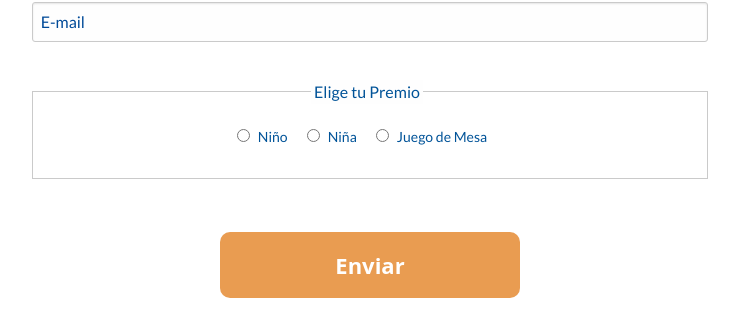
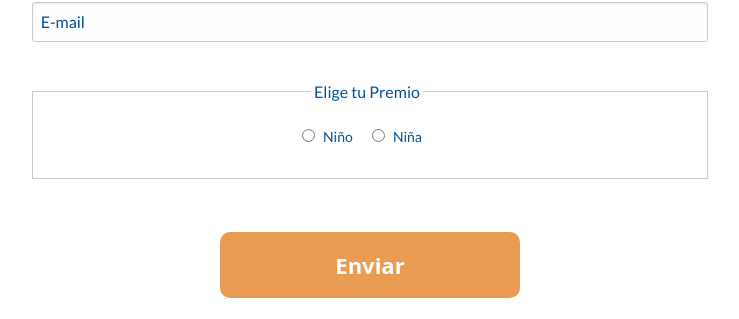
Before and after one commit to fbarriosr/e-learningWeb, a PHP site: page / in a window 1280 px wide. Shown: the part 1457-1776 px from the top of the page, without its empty margins (270-1009 px from the left). Run offline with PHP 8.4, Linux system fonts and the light colour scheme; some libraries are stand-ins or nearby versions.

Commit message:
2da parte

```diff
--- a/index.php
+++ b/index.php
@@ -37,8 +37,6 @@
               <legend>Elige tu Premio</legend>
               <input type="radio" name="pokemon" value="Red" id="premio1" required><label for="premio1" style="color: #005398;" >Niño</label>
               <input type="radio" name="pokemon" value="Blue" id="premio2"><label for="premio2" style="color: #005398;" >Niña</label>
-              <input type="radio" name="pokemon" value="Yellow" id="premio3"><label for="premio3" style="color: #005398;" >Juego de Mesa</label>
-
             </fieldset>
              </div>
 
--- a/js/app.js
+++ b/js/app.js
@@ -32,7 +32,6 @@
 
     var premio1 = $('#premio1');
     var premio2 = $('#premio2');
-    var premio3 = $('#premio3');
     var valorPremio = "";
 
     var id = Math.floor((Math.random() * 100000000) + 1);
@@ -49,9 +48,6 @@
     }else if (premio2.is(":checked")) {
         console.log("Premio:2: " + "Niña");
         valorPremio = "Niña";
-    }else if (premio3.is(":checked")) {
-        console.log("Premio:3 " + "Juego de Mesa");
-        valorPremio = "Juego de Mesa";
     }else {
         console.log("No Se eligio Premio ");
         valorPremio = "Sin Premio";
```
